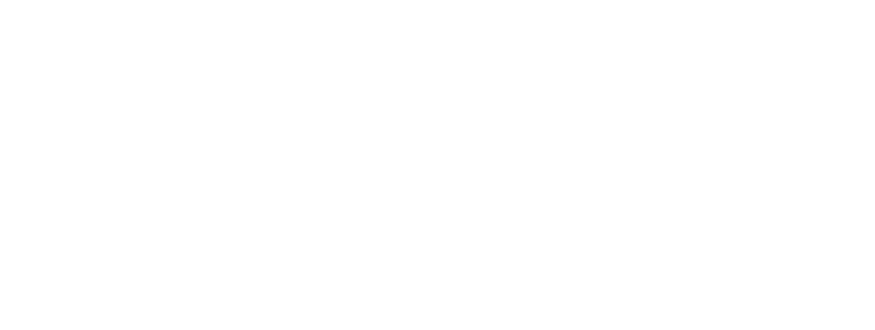
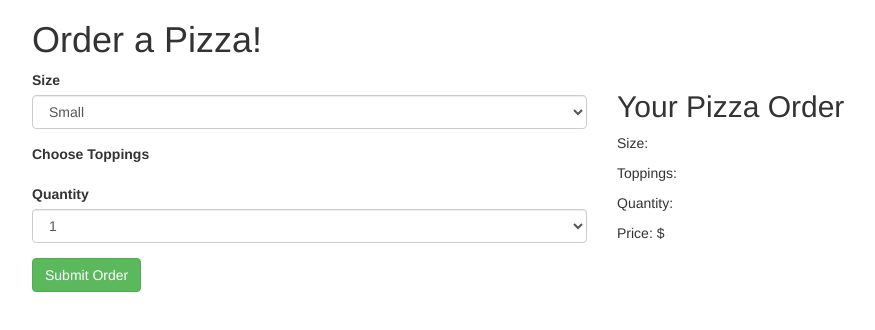
Before and after one commit to jeffaustin81/pizzeria_js, a plain HTML site: page index.html in a window 1280 px wide. Shown: the whole page, without its empty margins (38-913 px from the left). Drawn offline with nearby package versions, Linux system fonts and the light colour scheme.

Commit message:
Add form to index.html

```diff
--- a/index.html
+++ b/index.html
@@ -9,7 +9,50 @@
     </head>
     <body>
         <div class="container">
+            <h1>Order a Pizza!</h1>
 
+            <div class="row">
+                <div class="col-md-6">
+                    <form id="pizza-order">
+                        <div class="form-group">
+                            <label for="pizza-size">Size</label>
+                            <select name="pizza-size" id="pizza-size" class="form-control">
+                                <option value="Small">Small</option>
+                                <option value="Medium">Medium</option>
+                                <option value="Large">Large</option>
+                            </select>
+                        </div>
+                        <div class="form-group">
+                            <label for="toppings">Choose Toppings</label>
+                        </div>
+                        <div class="form-group">
+                            <label for="pizza-quantity">Quantity</label>
+                            <select name="pizza-quantity" id="pizza-quantity" class="form-control">
+                                <option value = "1">1</option>
+                                <option value = "2">2</option>
+                                <option value = "3">3</option>
+                                <option value = "4">4</option>
+                                <option value = "5">5</option>
+                                <option value = "6">6</option>
+                                <option value = "7">7</option>
+                                <option value = "8">8</option>
+                                <option value = "9">9</option>
+                                <option value = "10">10</option>
+                            </select>
+                        </div>
+                        <button type="submit" class="btn btn-success">Submit Order</button>
+                    </form>
+                </div>
+                <div class="col-md-6">
+                    <div id="show-order">
+                        <h2>Your Pizza Order</h2>
+                        <p>Size: <span class="size"></span></p>
+                        <p>Toppings: <span class="toppings"></span></p>
+                        <p>Quantity: <span class="quantity"></span></p>
+                        <p>Price: $<span class="price"></span></p>
+                    </div>
+                </div>
+            </div>
         </div>
     </body>
 </html>
```
